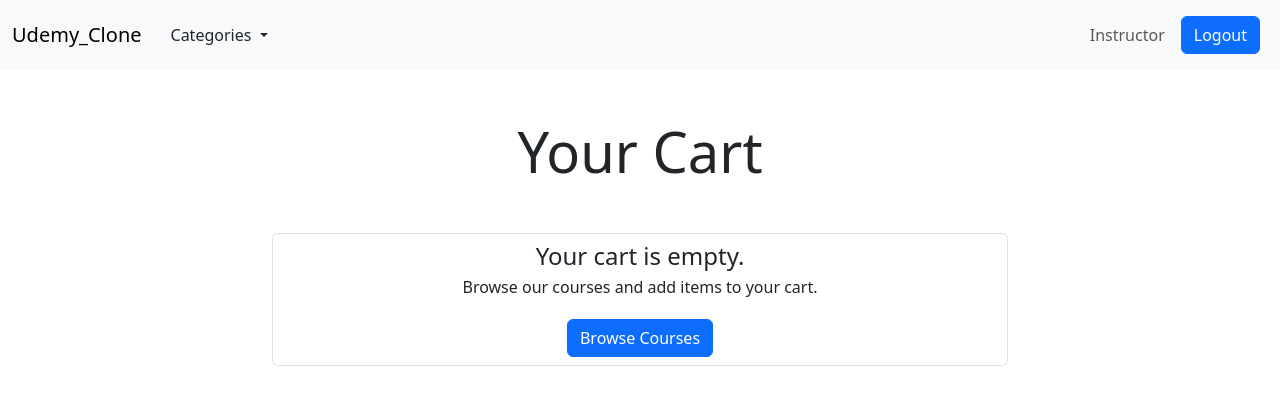
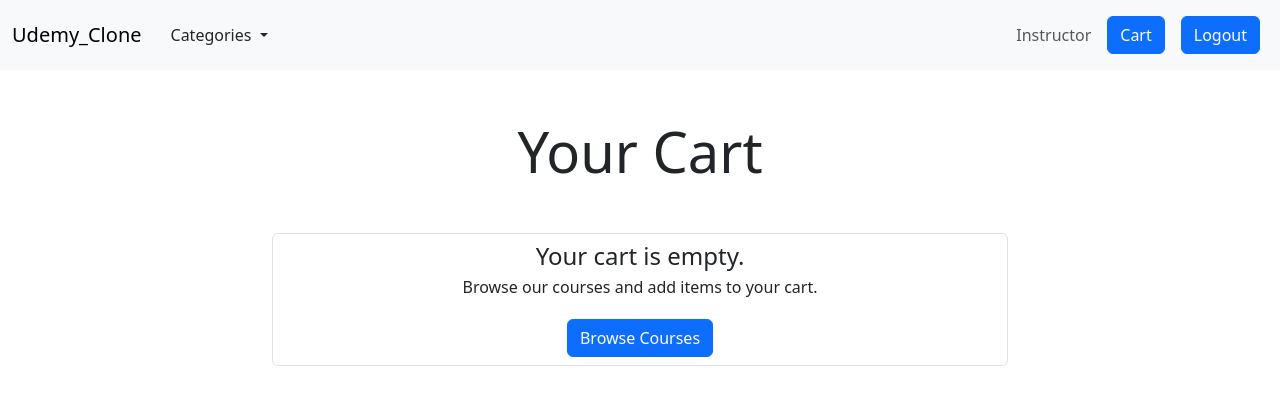
Before and after one commit to GussySussy/Udemy_Clone, a Django app: page /cart in a window 1280 px wide. Shown: the top 405 px of the page. Run offline with Django 5.2, Linux system fonts and the light colour scheme; a user stored in the database is signed in; data comes from the database, SQL or seed files in the repository.

Commit message:
added cart to navbar

```diff
--- a/cart/admin.py
+++ b/cart/admin.py
@@ -2,5 +2,3 @@ from django.contrib import admin
 from .models import *
 
 admin.site.register([Cart, CartItem])
-
-# Register your models here.
--- a/cart/views.py
+++ b/cart/views.py
@@ -1,4 +1,3 @@
-# views.py
 from django.shortcuts import render, redirect, get_object_or_404
 from django.views import View
 from .models import Course, Cart, CartItem
--- a/core/templates/core/base.html
+++ b/core/templates/core/base.html
@@ -81,6 +81,11 @@
               </a>
             </li>
             <li class="nav-item">
+              <a class="nav-link" href="{% url 'cart_index' %}">
+                <button class="btn btn-primary" type="button">Cart</button>
+              </a>
+            </li>
+            <li class="nav-item">
               <a class="nav-link" href="{% url 'users:logout' %}">
                 <button class="btn btn-primary" type="button">Logout</button>
               </a>
--- a/instructor/views.py
+++ b/instructor/views.py
@@ -43,7 +43,6 @@ class CourseEdit(View):
             if section_form.is_valid():
                 section = section_form.save(commit=False)
                 section.course = course
-                # Set the sequence number
                 last_section = (
                     Section.objects.filter(course=course).order_by("sequence").last()
                 )
```
